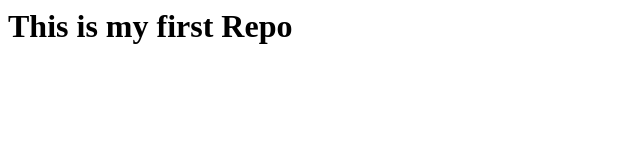
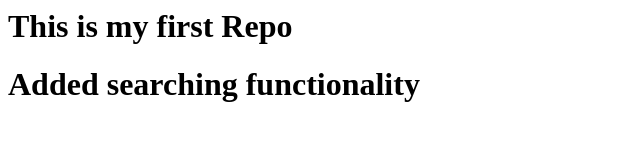
Before and after one commit to ims-coding-1/my-first-repo, a plain HTML site: page index.html in a window 1280 px wide. Shown: the whole page, without its empty margins (0-640 px from the left). Drawn offline with Linux system fonts and the light colour scheme.

Commit message:
Added search functionality

```diff
--- a/index.html
+++ b/index.html
@@ -6,5 +6,6 @@
 </head>
 <body>
     <h1>This is my first Repo</h1>
+    <h1>Added searching functionality</h1>
 </body>
 </html>
```
